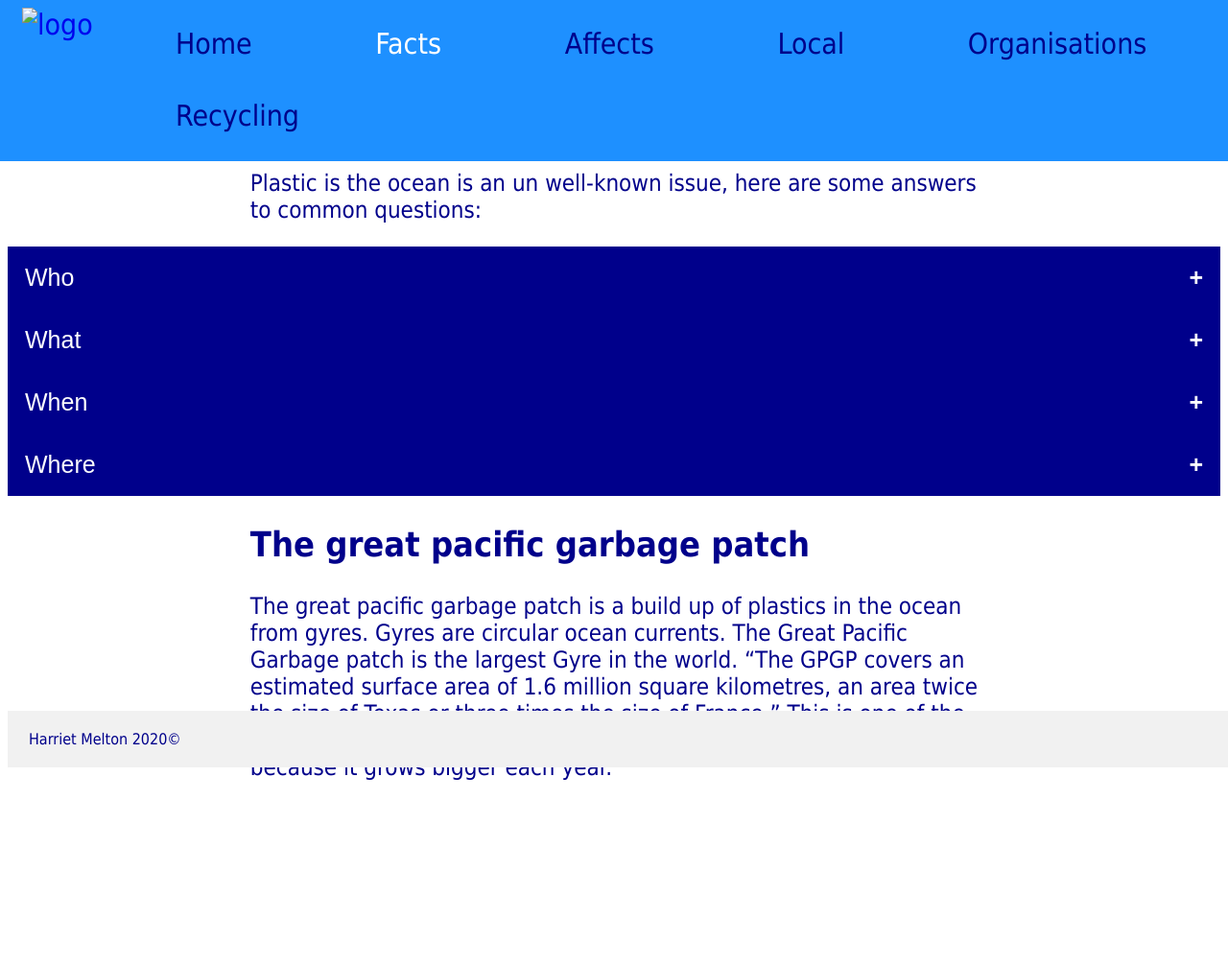
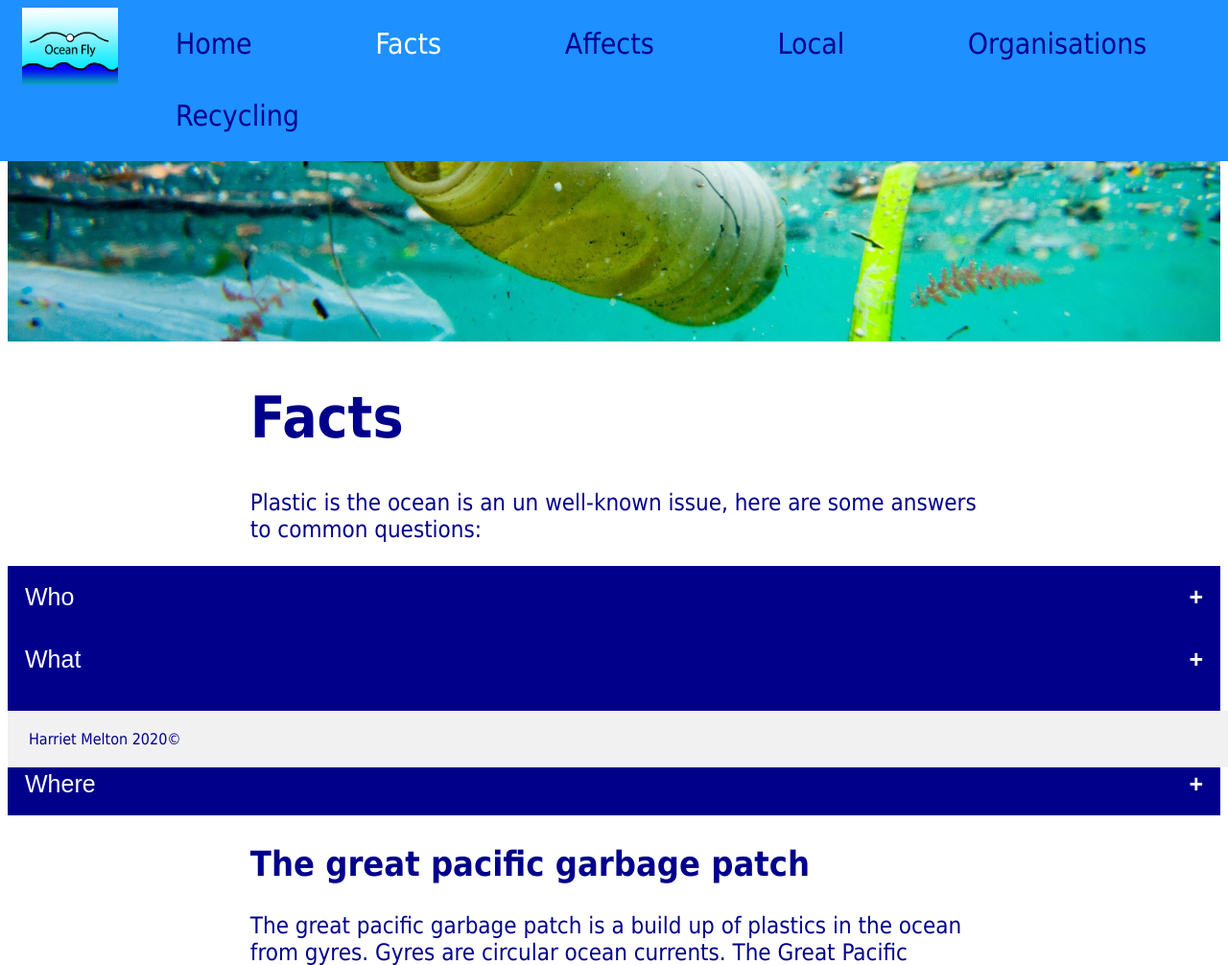
Before and after one commit to harrietmelton/Plastics-in-the-Ocean, a plain HTML site: page facts.html in a window 1280 px wide. Shown: the top 1006 px of the page at 96% size. Before the commit the page ends 952 px from the top, so only its background shows below. Drawn offline with Linux system fonts and the light colour scheme; files that its build step writes are made by us from their sources.

Commit message:
Update facts.html

```diff
--- a/facts.html
+++ b/facts.html
@@ -5,14 +5,14 @@
 	<title>Facts</title>
 	<meta charset="utf-8">
 	<meta name="viewport" content="width=device-width, initial-scale=1">
-	<link rel="stylesheet" type="text/css" href="css/style.css">
+	<link rel="stylesheet" type="text/css" href="style.css">
 
 </head>
 
 
 <body>
 	<ul id="navbar">
-		<a href="#"><img class="logo" src="images/logo.jpg" alt="logo" ></a>
+		<a href="#"><img class="logo" src="logo.jpg" alt="logo" ></a>
 		<li><a href="index.html">Home</a></li>
 		<li class="dropdown"> <!-- dropdown will display for the facts hover -->
 			<a class="dropbtn active" href="facts.html">Facts</a>
@@ -28,7 +28,7 @@
 		<li><a href="recycling.html">Recycling</a></li> <!-- Will link to recycling page-->
 	</ul>
 
-<img  src="images/f1.jpg" alt="plastics on beaches" width="100%"> <!-- Image: contains alt text which means that people will see a description if they can't see the image. The width, I have set as a percentage so that it takes up the whole width of the screen -->
+<img  src="f1.jpg" alt="plastics on beaches" width="100%"> <!-- Image: contains alt text which means that people will see a description if they can't see the image. The width, I have set as a percentage so that it takes up the whole width of the screen -->
 
 
 <div class="content">
@@ -57,7 +57,7 @@ may not even know it. Vulnerable wildlife see a piece of colourful plastic, floa
   <p>This issue has been happening for a very long time. Before people thought it was an issue, people were littering, and over time the plastics accumulated in the ocean. By the time that people were aware of the issue, there was alread
   y so much plastics in the ocean, that it could have started decades or even centuries before. It is still an ongoing issue now, and will be for many years to come, so that is why action needs to be taken now. We do not know how much
   plastic is in the ocean, but there is an estimated 150 Million metric tonnes of it, and 8 million metric tonnes, are added, each year.</p>
-  <img  src="images/graph.png" alt="Graph of projected plastics in the ocean">
+  <img  src="graph.png" alt="Graph of projected plastics in the ocean">
 </div>
 <button class="collapsible">Where</button>
 <div class="content1" id="where">
```
